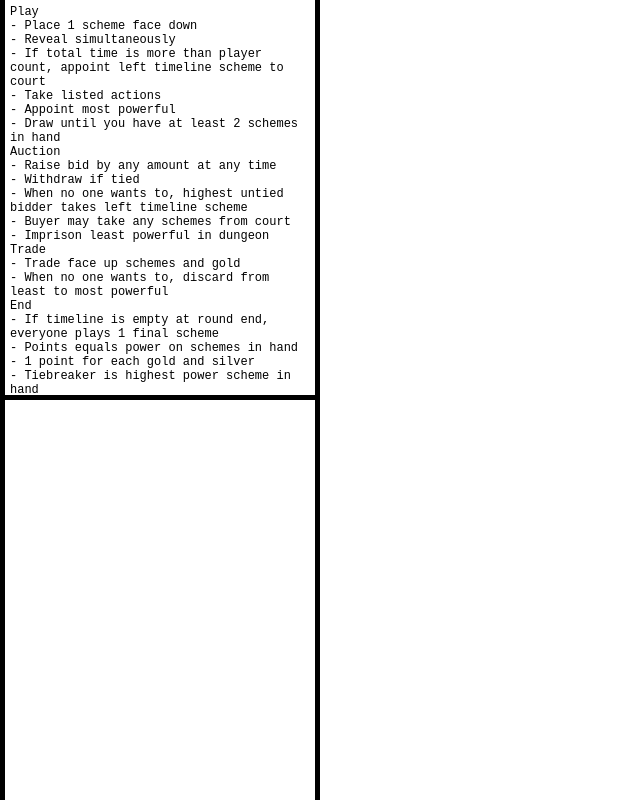
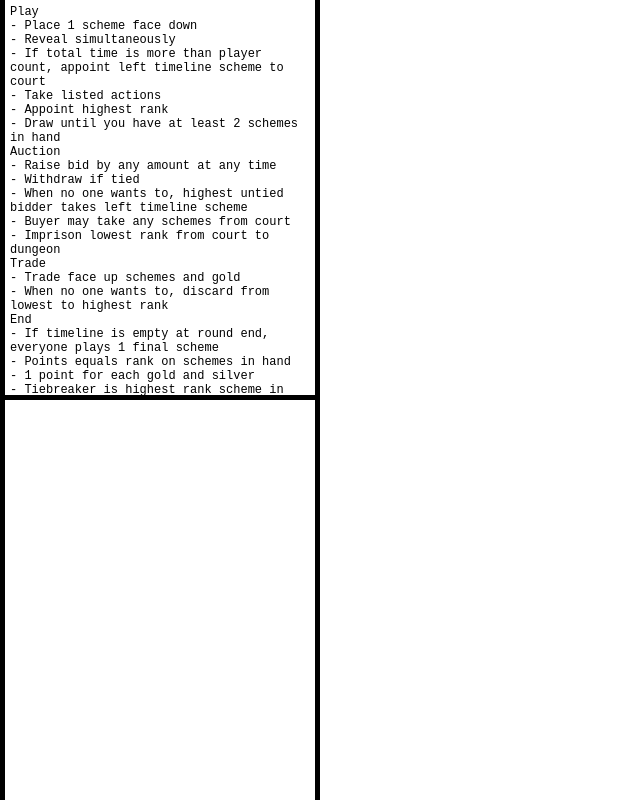
Before and after one commit to davidystephenson/empress, a website: page public/client.html in a window 1280 px wide. Shown: the whole page, without its empty margins (0-640 px from the left). Drawn offline with nearby package versions, Linux system fonts and the light colour scheme.

Commit message:
power to rank

```diff
--- a/public/client.html
+++ b/public/client.html
@@ -16,22 +16,22 @@ Play
 - Reveal simultaneously
 - If total time is more than player count, appoint left timeline scheme to court
 - Take listed actions
-- Appoint most powerful
+- Appoint highest rank
 - Draw until you have at least 2 schemes in hand
 Auction
 - Raise bid by any amount at any time
 - Withdraw if tied
 - When no one wants to, highest untied bidder takes left timeline scheme
 - Buyer may take any schemes from court
-- Imprison least powerful in dungeon
+- Imprison lowest rank from court to dungeon
 Trade
 - Trade face up schemes and gold
-- When no one wants to, discard from least to most powerful
+- When no one wants to, discard from lowest to highest rank
 End
 - If timeline is empty at round end, everyone plays 1 final scheme
-- Points equals power on schemes in hand
+- Points equals rank on schemes in hand
 - 1 point for each gold and silver
-- Tiebreaker is highest power scheme in hand
+- Tiebreaker is highest rank scheme in hand
       </pre>
       </div>
       <div id="detail"></div>
```
